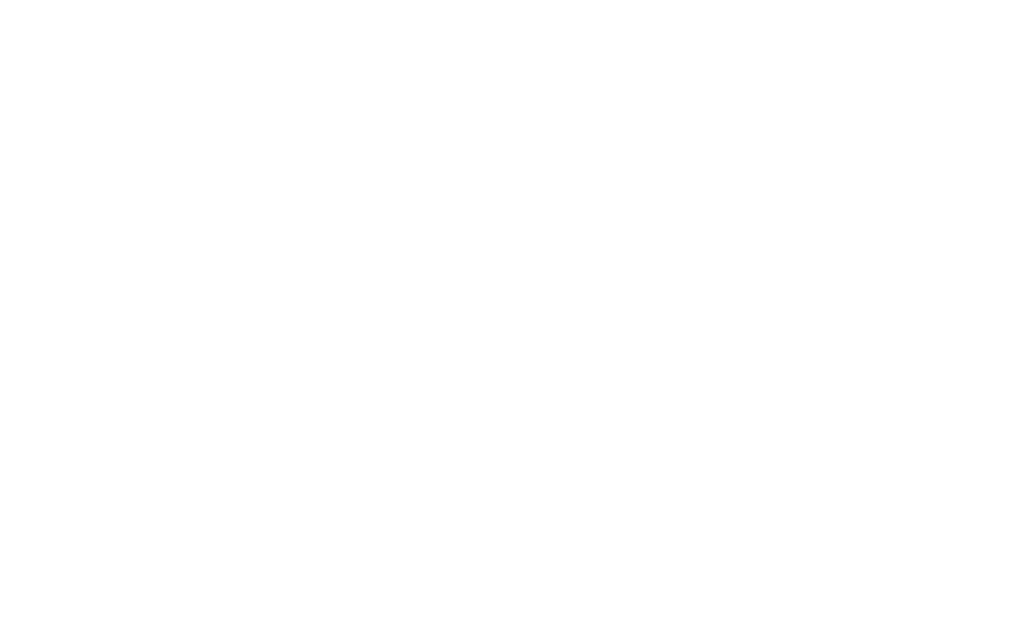
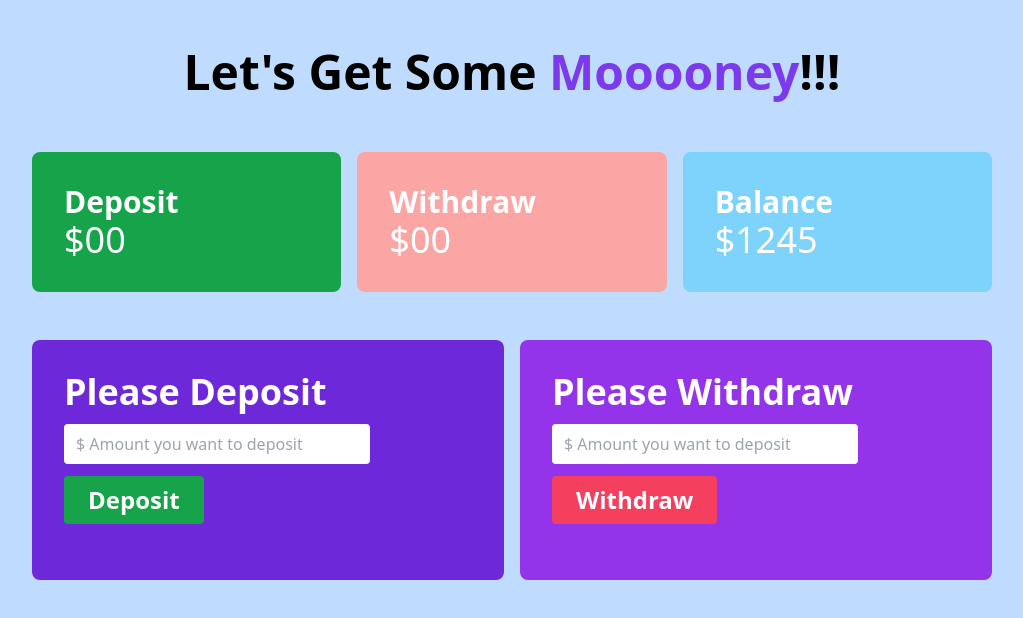
Before and after one commit to Rayhan426/baap-er-bank, a plain HTML site: page bank.html in a window 1280 px wide. Shown: the whole page, without its empty margins (128-1151 px from the left). Drawn offline with nearby package versions, Linux system fonts and the light colour scheme.

Commit message:
deposit and withdraw button added

```diff
--- a/bank.html
+++ b/bank.html
@@ -1,18 +1,53 @@
 <!DOCTYPE html>
 <html lang="en">
+
 <head>
     <meta charset="UTF-8">
     <meta name="viewport" content="width=device-width, initial-scale=1.0">
+    <script src="https://cdn.tailwindcss.com"></script>
     <title>Cash Deposit And Withdraw Here</title>
 </head>
-<body>
+
+<body class="bg-blue-200">
     <header>
-
+        <h1 class="text-5xl text-center mt-12 font-semibold">Let's Get Some <span
+                class="text-violet-600 font-bold">Mooooney</span>!!!</h1>
     </header>
     <main>
-        <section>
+        <section class="mt-14">
+            <div class="grid grid-cols-3 gap-4 w-9/12 mx-auto text-white">
+
+                <div class="bg-green-600 p-8 rounded-lg">
+                    <h4 class="text-3xl font-semibold">Deposit</h4>
+                    <h2 class="text-4xl">$00</h2>
+                </div>
+                <div class="bg-red-300 p-8 rounded-lg">
+                    <h4 class="text-3xl font-semibold">Withdraw</h4>
+                    <h2 class="text-4xl">$00</h2>
+                </div>
+                <div class="bg-sky-300 p-8 rounded-lg">
+                    <h4 class="text-3xl font-semibold">Balance</h4>
+                    <h2 class="text-4xl">$1245</h2>
+                </div>
+            </div>
+        </section>
+
+        <section class="mt-12">
+            <div class="grid grid-cols-2 gap-4 w-9/12 mx-auto ">
+
+                <div class="bg-violet-700 p-8 pb-14 rounded-lg">
+                    <h4 class="text-4xl font-semibold mb-3 text-white">Please Deposit</h4>
+                    <input id="deposit-field" class="block p-2 px-3 w-9/12 rounded" type="text" placeholder="$ Amount you want to deposit">
+                    <button id="deposit-btn" class="bg-green-600 px-6 py-2 mt-3 rounded text-white font-semibold text-2xl">Deposit</button>
+                </div>
+                <div class="bg-purple-600  p-8 pb-14 rounded-lg">
+                    <h4 class="text-4xl font-semibold mb-3 text-white">Please Withdraw</h4>
+                    <input id="withdraw-field" class="block p-2 px-3 w-9/12 rounded" type="text" placeholder="$ Amount you want to deposit">
+                    <button id="withdraw-btn" class="bg-rose-500 px-6 py-2 mt-3 rounded text-white font-semibold text-2xl">Withdraw</button>
+                </div>
 
         </section>
     </main>
 </body>
+
 </html>
--- a/js/login.js
+++ b/js/login.js
@@ -9,9 +9,9 @@ document.getElementById('btn-submit').addEventListener('click', function(){
     console.log(email, pass);
 
     if (email === 'rayhan@gmail.com' && pass === 'rayhan704') {
-        console.log('vlaid user');
+        window.location.href = 'bank.html';
     }
     else{
-        console.log('invalid user');
+        alert('Please input valid e-mail or password.m');
     }
 })
```
Also changed, not shown: index.html (+11 -8 lines).
